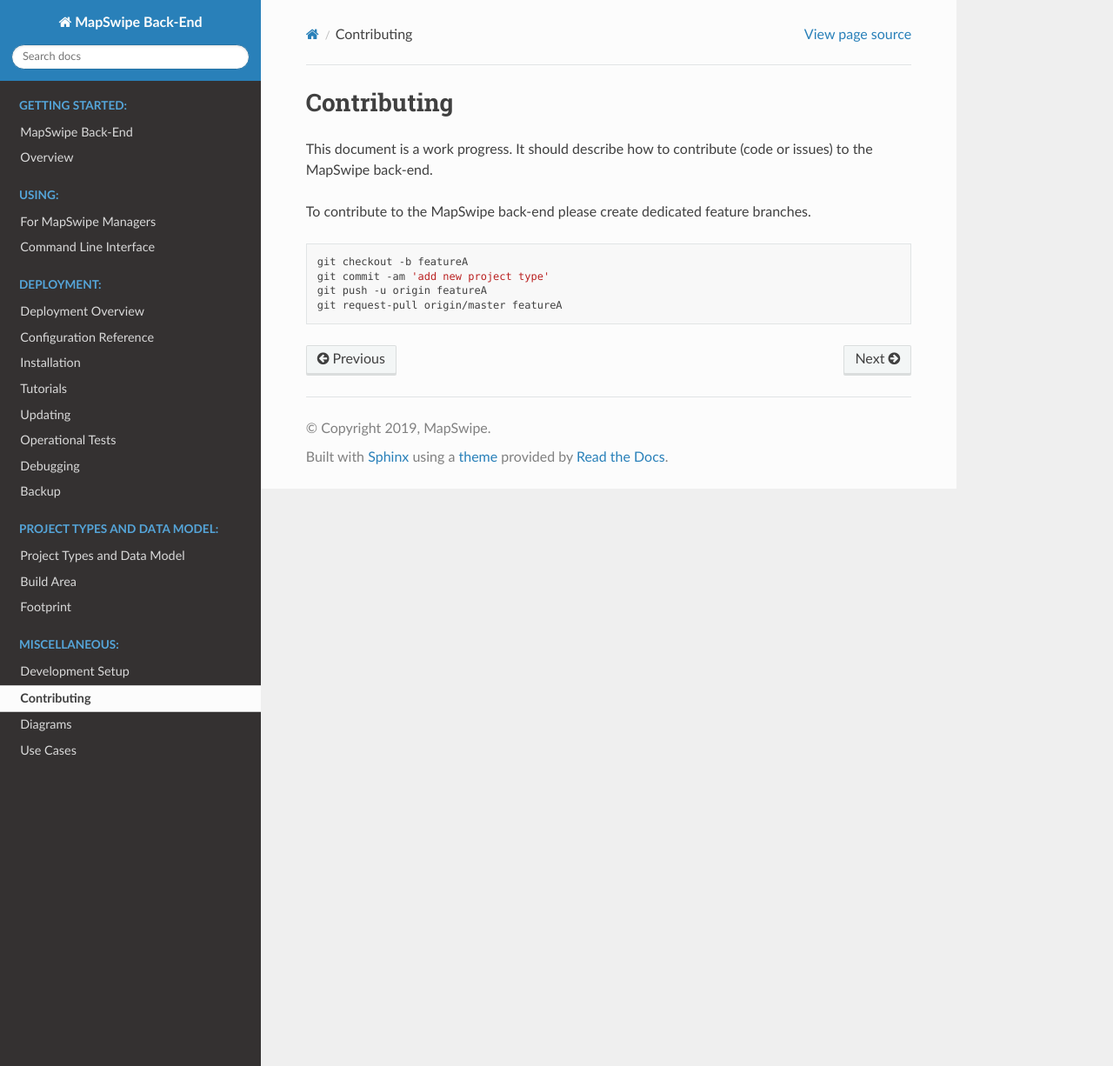
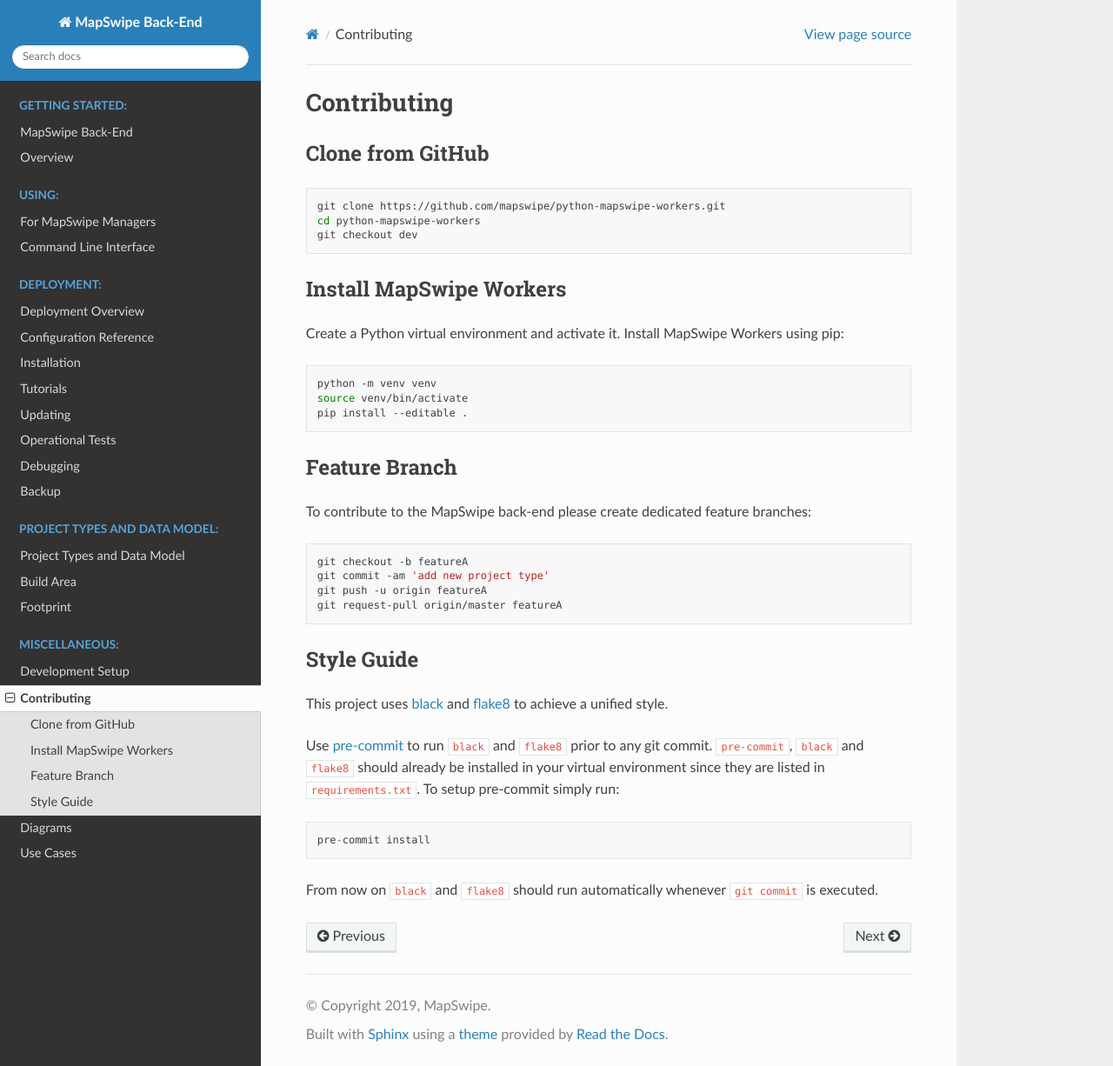
Before and after one commit to mapswipe/python-mapswipe-workers, a Sphinx documentation site: the page built from docs/source/contributing.md, in a window 1280 px wide and 1226 px high. Shown: the whole window at 87% size. Built offline with Sphinx 7.4.7 and the Read the Docs theme 2.0.0, drawn with Linux system fonts in a browser that asks for light colours.

Commit message:
add style guide

````diff
--- a/docs/source/contributing.md
+++ b/docs/source/contributing.md
@@ -1,8 +1,29 @@
 # Contributing
 
-This document is a work progress. It should describe how to contribute (code or issues) to the MapSwipe back-end.
 
-To contribute to the MapSwipe back-end please create dedicated feature branches.
+## Clone from GitHub
+
+```bash
+git clone https://github.com/mapswipe/python-mapswipe-workers.git
+cd python-mapswipe-workers
+git checkout dev
+```
+
+
+## Install MapSwipe Workers
+
+Create a Python virtual environment and activate it. Install MapSwipe Workers using pip:
+
+```bash
+python -m venv venv
+source venv/bin/activate
+pip install --editable .
+```
+
+
+## Feature Branch
+
+To contribute to the MapSwipe back-end please create dedicated feature branches:
 
 ```bash
 git checkout -b featureA
@@ -10,3 +31,16 @@
 git push -u origin featureA
 git request-pull origin/master featureA
 ```
+
+
+## Style Guide
+
+This project uses [black](https://github.com/psf/black) and [flake8](https://gitlab.com/pycqa/flake8) to achieve a unified style.
+
+Use [pre-commit](https://pre-commit.com/) to run `black` and `flake8` prior to any git commit. `pre-commit`, `black` and `flake8` should already be installed in your virtual environment since they are listed in `requirements.txt`. To setup pre-commit simply run:
+
+```
+pre-commit install
+```
+
+From now on `black` and `flake8` should run automatically whenever `git commit` is executed.
````
